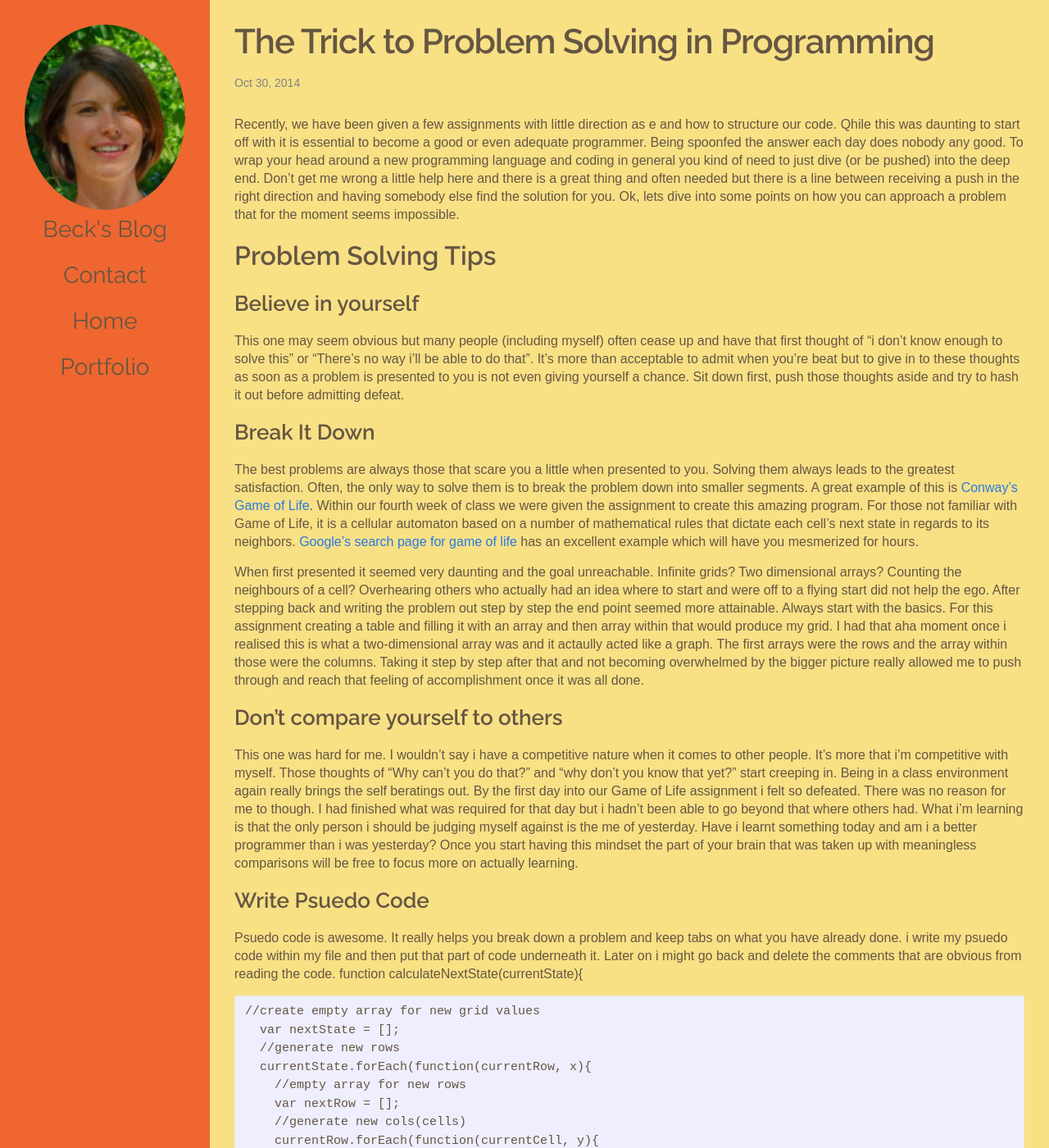
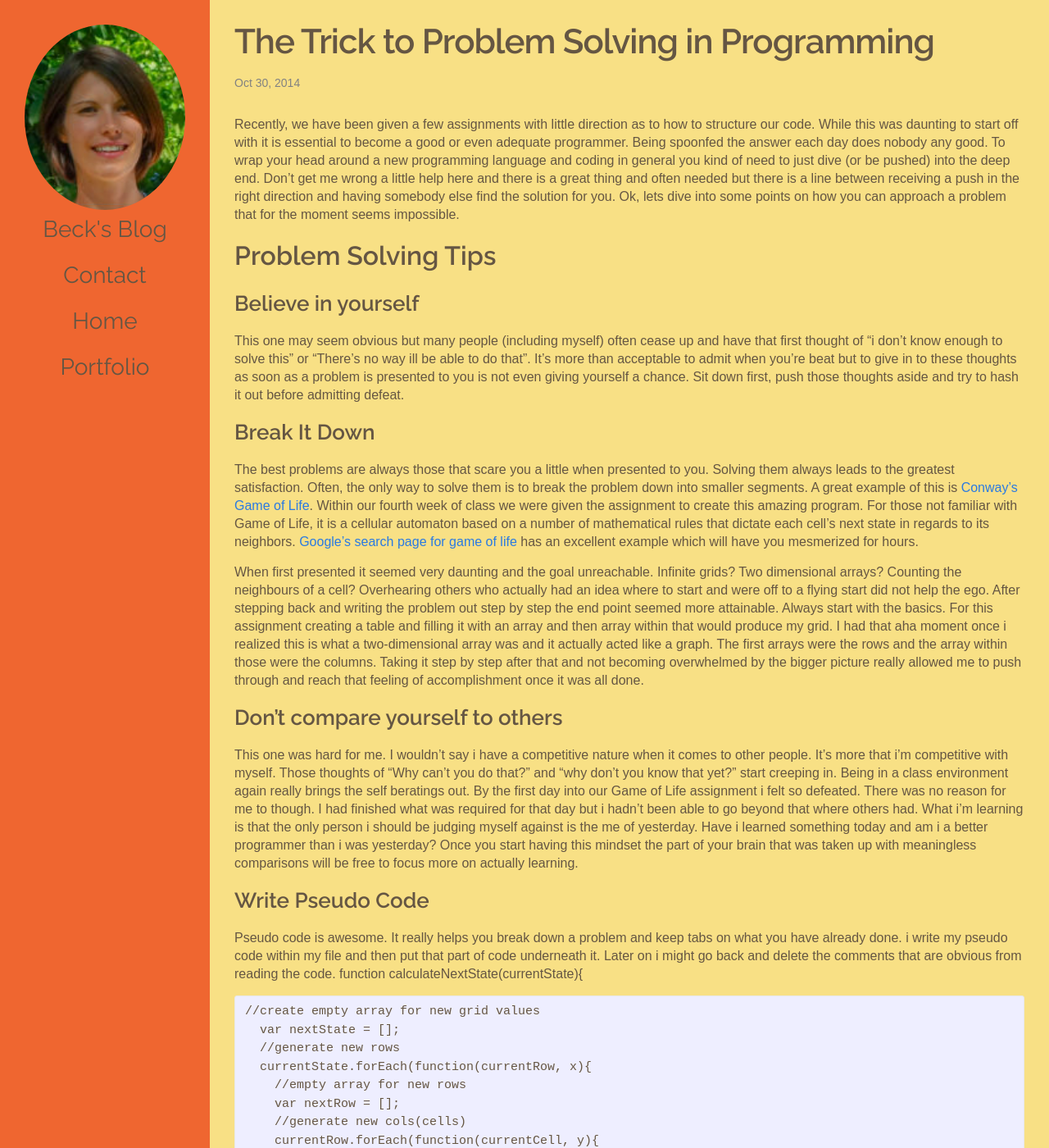
Before and after one commit to beck410/beck410.github.io, a Jekyll site: the page built from _posts/2014-10-30-the-trick-to-problem-solving-in-programming.markdown, in a window 1280 px wide and 1400 px high. Shown: the whole window at 82% size. Built offline with Jekyll 4.4.1, drawn with Linux system fonts in a browser that asks for light colours; some web fonts are replaced; some of the changed text lies outside the part shown.

Commit message:
spelling errors fixed

```diff
--- a/_posts/2014-10-30-the-trick-to-problem-solving-in-programming.markdown
+++ b/_posts/2014-10-30-the-trick-to-problem-solving-in-programming.markdown
@@ -2,22 +2,22 @@
 title: The Trick to Problem Solving in Programming
 layout: post
 ---
-Recently, we have been given a few assignments with little direction as e and how to structure our code. Qhile this was daunting to start off with it is essential to become a good or even adequate programmer. Being spoonfed the answer each day does nobody any good. To wrap your head around a new programming language and coding in general you kind of need to just dive (or be pushed) into the deep end. Don't get me wrong a little help here and there is a great thing and often needed but there is a line between receiving a push in the right direction and having somebody else find the solution for you. Ok, lets dive into some points on how you can approach a problem that for the moment seems impossible.
+Recently, we have been given a few assignments with little direction as to how to structure our code. While this was daunting to start off with it is essential to become a good or even adequate programmer. Being spoonfed the answer each day does nobody any good. To wrap your head around a new programming language and coding in general you kind of need to just dive (or be pushed) into the deep end. Don't get me wrong a little help here and there is a great thing and often needed but there is a line between receiving a push in the right direction and having somebody else find the solution for you. Ok, lets dive into some points on how you can approach a problem that for the moment seems impossible.
 
 ##Problem Solving Tips
 ###Believe in yourself
-This one may seem obvious but many people (including myself) often cease up and have that first thought of "i don't know enough to solve this" or "There's no way i'll be able to do that". It's more than acceptable to admit when you're beat but to give in to these thoughts as soon as a problem is presented to you is not even giving yourself a chance. Sit down first, push those thoughts aside and try to hash it out before admitting defeat.
+This one may seem obvious but many people (including myself) often cease up and have that first thought of "i don't know enough to solve this" or "There's no way ill be able to do that". It's more than acceptable to admit when you're beat but to give in to these thoughts as soon as a problem is presented to you is not even giving yourself a chance. Sit down first, push those thoughts aside and try to hash it out before admitting defeat.
 
 ###Break It Down
 The best problems are always those that scare you a little when presented to you. Solving them always leads to the greatest satisfaction. Often, the only way to solve them is to break the problem down into smaller segments. A great example of this is [Conway's Game of Life](http://en.wikipedia.org/wiki/Conway's_Game_of_Life). Within our fourth week of class we were given the assignment to create this amazing program. For those not familiar with Game of Life, it is a cellular automaton based on a number of mathematical rules that dictate each cell's next state in regards to its neighbors. [Google's search page for game of life](https://www.google.com/webhp?sourceid=chrome-instant&ion=1&espv=2&ie=UTF-8#q=conways+game+of+life) has an excellent example which will have you mesmerized for hours.
 
-When first presented it seemed very daunting and the goal unreachable. Infinite grids? Two dimensional arrays? Counting the neighbours of a cell? Overhearing others who actually had an idea where to start and were off to a flying start did not help the ego. After stepping back and writing the problem out step by step the end point seemed more attainable. Always start with the basics. For this assignment creating a table and filling it with an array and then array within that would produce my grid. I had that aha moment once i realised this is what a two-dimensional array was and it actaully acted like a graph. The first arrays were the rows and the array within those were the columns. Taking it step by step after that and not becoming overwhelmed by the bigger picture really allowed me to push through and reach that feeling of accomplishment once it was all done.
+When first presented it seemed very daunting and the goal unreachable. Infinite grids? Two dimensional arrays? Counting the neighbours of a cell? Overhearing others who actually had an idea where to start and were off to a flying start did not help the ego. After stepping back and writing the problem out step by step the end point seemed more attainable. Always start with the basics. For this assignment creating a table and filling it with an array and then array within that would produce my grid. I had that aha moment once i realized this is what a two-dimensional array was and it actually acted like a graph. The first arrays were the rows and the array within those were the columns. Taking it step by step after that and not becoming overwhelmed by the bigger picture really allowed me to push through and reach that feeling of accomplishment once it was all done.
 
 ###Don't compare yourself to others
-This one was hard for me. I wouldn't say i have a competitive nature when it comes to other people. It's more that i'm competitive with myself. Those thoughts of "Why can't you do that?" and "why don't you know that yet?" start creeping in. Being in a class environment again really brings the self beratings out. By the first day into our Game of Life assignment i felt so defeated. There was no reason for me to though. I had finished what was required for that day but i hadn't been able to go beyond that where others had. What i'm learning is that the only person i should be judging myself against is the me of yesterday. Have i learnt something today and am i a better programmer than i was yesterday? Once you start having this mindset the part of your brain that was taken up with meaningless comparisons will be free to focus more on actually learning.
+This one was hard for me. I wouldn't say i have a competitive nature when it comes to other people. It's more that i'm competitive with myself. Those thoughts of "Why can't you do that?" and "why don't you know that yet?" start creeping in. Being in a class environment again really brings the self beratings out. By the first day into our Game of Life assignment i felt so defeated. There was no reason for me to though. I had finished what was required for that day but i hadn't been able to go beyond that where others had. What i'm learning is that the only person i should be judging myself against is the me of yesterday. Have i learned something today and am i a better programmer than i was yesterday? Once you start having this mindset the part of your brain that was taken up with meaningless comparisons will be free to focus more on actually learning.
 
-###Write Psuedo Code
-Psuedo code is awesome. It really helps you break down a problem and keep tabs on what you have already done. i write my psuedo code within my file and then put that part of code underneath it. Later on i might go back and delete the comments that are obvious from reading the code.
+###Write Pseudo Code
+Pseudo code is awesome. It really helps you break down a problem and keep tabs on what you have already done. i write my pseudo code within my file and then put that part of code underneath it. Later on i might go back and delete the comments that are obvious from reading the code.
 function calculateNextState(currentState){
   <pre><code>//create empty array for new grid values
   var nextState = [];
```
Also changed, not shown: other parts of _posts/2014-10-30-the-trick-to-problem-solving-in-programming.markdown (+1 -1 lines).
